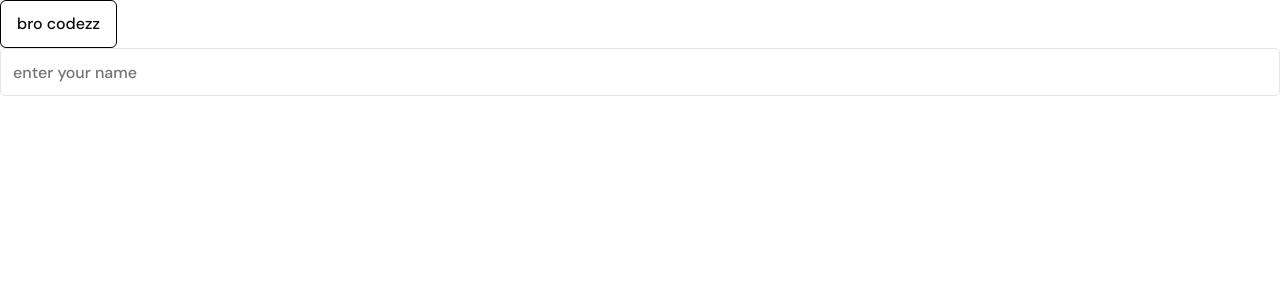
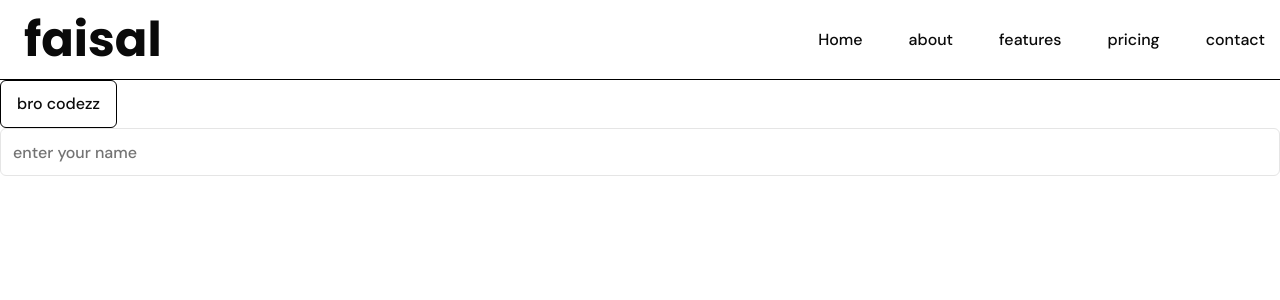
Before and after one commit to faisalhrbk/multi-tenant-ecommerce, a Next.js app: page / in a window 1280 px wide. Shown: the top 300 px of the page. Built offline with nearby package versions, Linux system fonts and the light colour scheme.

Commit message:
good morining bruhh tsx is hard as my life

```diff
--- /dev/null
+++ b/src/app/(home)/layout.tsx
@@ -0,0 +1,15 @@
+"use client";
+import { Navbar } from "./navbar";
+
+interface Props {
+	children: React.ReactNode;
+}
+const Layout = ({ children }: Props) => {
+	return (
+		<div className="flex flex-col min-h-screen">
+			<Navbar />
+			{children}
+		</div>
+	);
+};
+export default Layout;
--- /dev/null
+++ b/src/app/(home)/navbar.tsx
@@ -0,0 +1,59 @@
+
+import Link from "next/link";
+import { Poppins } from "next/font/google";
+import { cn } from "@/lib/utils";
+import { Button } from "@/components/ui/button";
+import { usePathname } from "next/navigation";
+
+const poppins = Poppins({
+	subsets: ["latin"],
+	weight: ["700"],
+});
+interface NavbarItemsProps {
+	href: string;
+	children: React.ReactNode;
+	isActive?: boolean;
+}
+const NavbarItem = ({ href, children, isActive }: NavbarItemsProps) => {
+	return (
+		<Button
+			asChild
+			variant={"outline"}
+			className={cn(
+				"bg-transparent hover:bg-transparent rounded-full hover:border-primary border-transparent px-3.5 text-large ",
+				isActive && "bg-black text-white hover:bg-black hover:text-white"
+			)}>
+			<Link href={href}>{children}</Link>
+		</Button>
+	);
+};
+const navbarItems = [
+	{ href: "/", children: "Home" },
+	{ href: "/about", children: "about" },
+	{ href: "/features", children: "features" },
+	{ href: "/pricing", children: "pricing" },
+	{ href: "/contact", children: "contact" },
+];
+export const Navbar = () => {
+	const pathName = usePathname();
+	return (
+		<nav className="h-20 flex border-b justify-between font-medium bg-white">
+			<Link
+				href="/"
+				className="pl-6 flex items-center">
+				<span className={cn("text-5xl font-semibold", poppins.className)}>
+					faisal
+				</span>
+			</Link>
+			<div className="items-center gap-4 hidden lg:flex">
+				{navbarItems.map(item => (
+					<NavbarItem
+						key={item.href}
+						href={item.href}>
+						{item.children}
+					</NavbarItem>
+				))}
+			</div>
+		</nav>
+	);
+};
```
